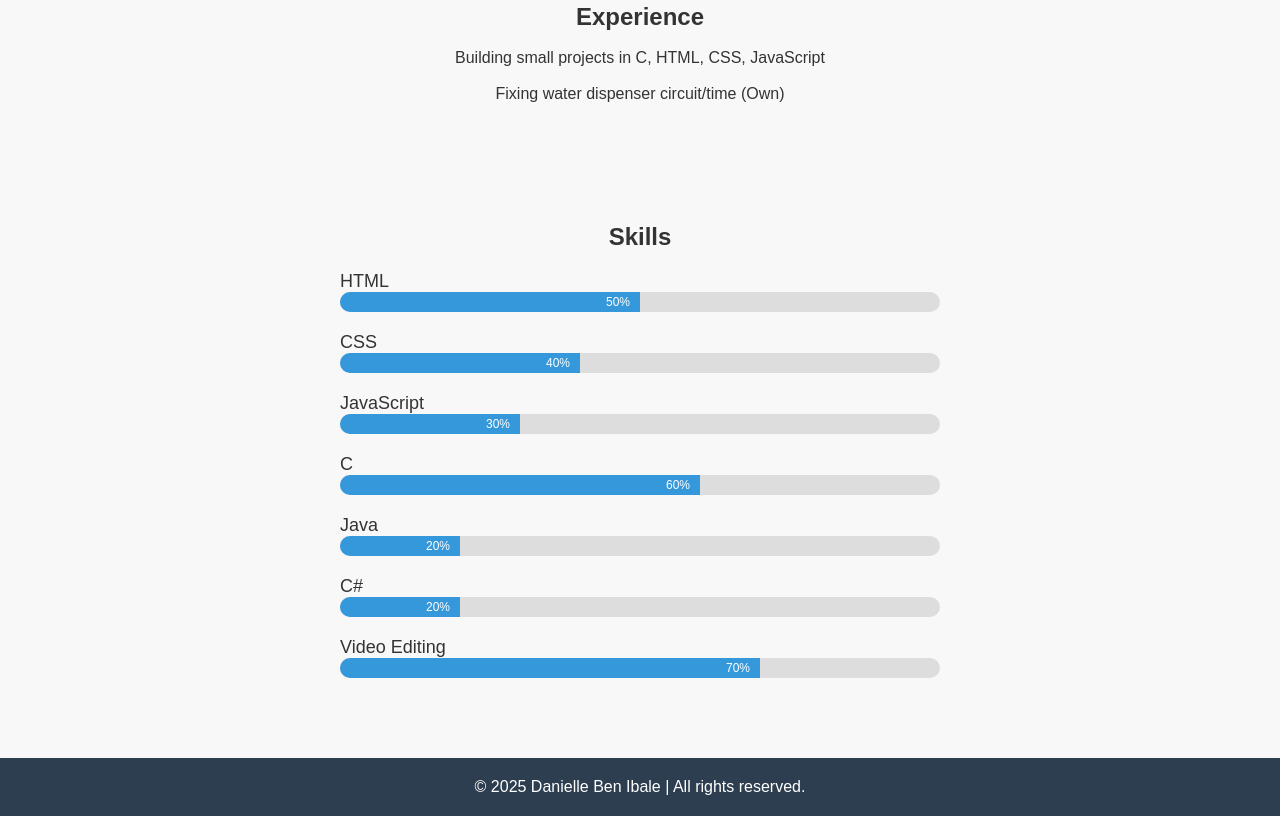
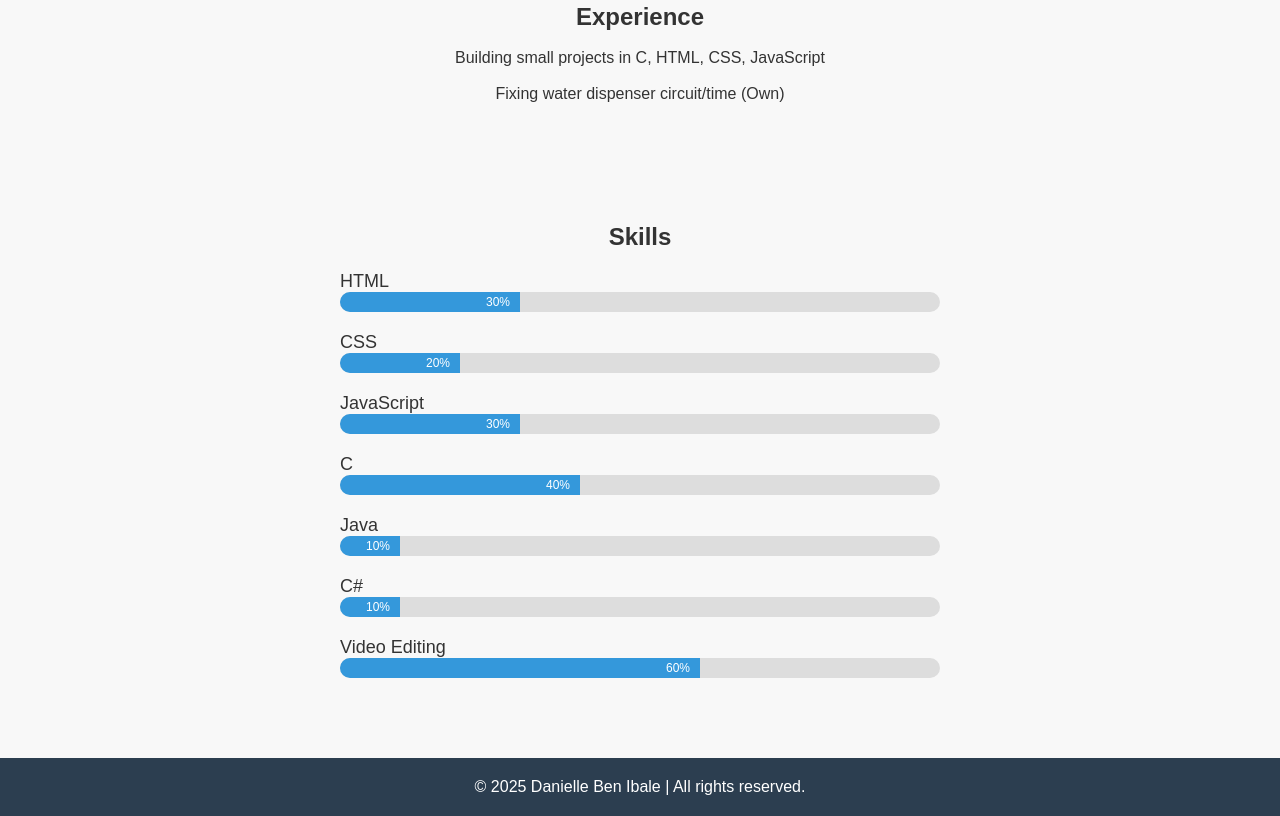
Before and after one commit to dendennnnn/Website-Final, a plain HTML site: page index.html in a window 1280 px wide. Shown: the part 743-1559 px from the top of the page. Drawn offline with Linux system fonts and the light colour scheme.

Commit message:
Update index.html

```diff
--- a/index.html
+++ b/index.html
@@ -73,12 +73,12 @@
     <h2 class="section-title">Skills</h2>
     <div class="skill">
       <label>HTML</label>
-      <div class="bar"><div class="fill" style="width: 50%">50%</div></div>
+      <div class="bar"><div class="fill" style="width: 30%">30%</div></div>
     </div>
 
     <div class="skill">
       <label>CSS</label>
-      <div class="bar"><div class="fill" style="width: 40%">40%</div></div>
+      <div class="bar"><div class="fill" style="width: 20%">20%</div></div>
     </div>
 
     <div class="skill">
@@ -88,22 +88,22 @@
 
     <div class="skill">
       <label>C</label>
-      <div class="bar"><div class="fill" style="width: 60%">60%</div></div>
+      <div class="bar"><div class="fill" style="width: 40%">40%</div></div>
     </div>
 
     <div class="skill">
       <label>Java</label>
-      <div class="bar"><div class="fill" style="width: 20%">20%</div></div>
+      <div class="bar"><div class="fill" style="width: 10%">10%</div></div>
     </div>
 
     <div class="skill">
       <label>C#</label>
-      <div class="bar"><div class="fill" style="width: 20%">20%</div></div>
+      <div class="bar"><div class="fill" style="width: 10%">10%</div></div>
     </div>
 
     <div class="skill">
       <label>Video Editing</label>
-      <div class="bar"><div class="fill" style="width: 70%">70%</div></div>
+      <div class="bar"><div class="fill" style="width: 60%">60%</div></div>
     </div>
 
   </section>
```
